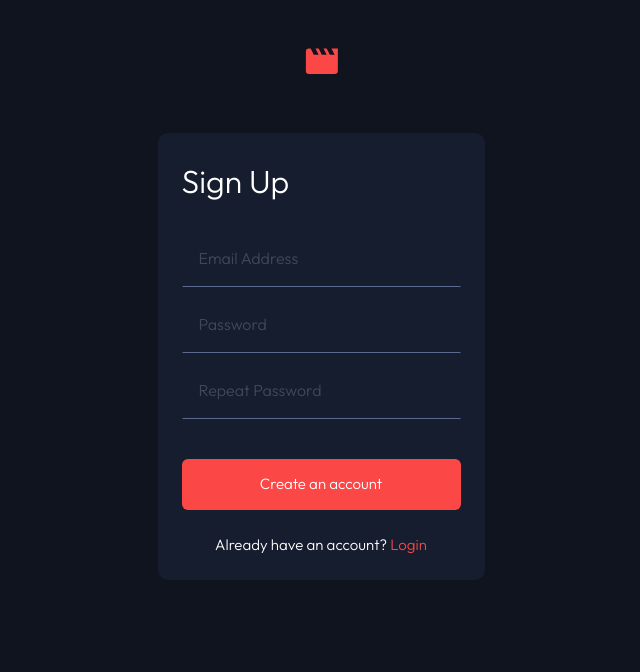
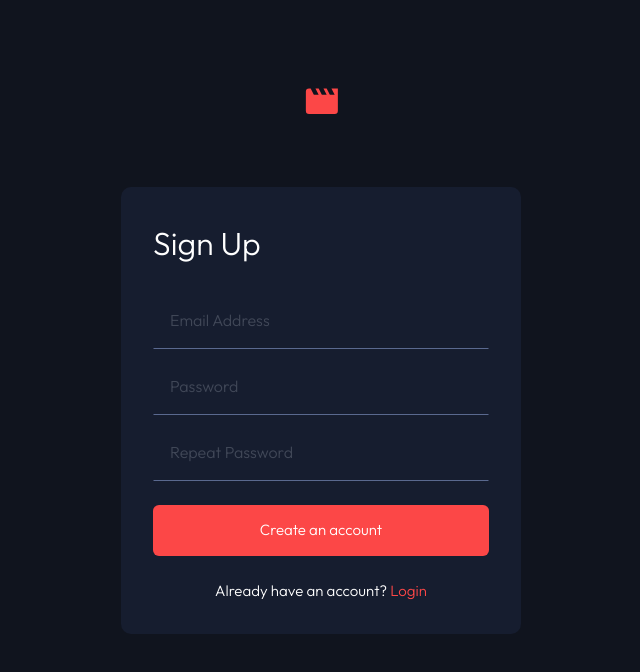
Before and after one commit to orphandeity/entertainment-web-app, a Next.js app: page /signup in a window 1280 px wide. Shown: the top 672 px of the page, without its empty margins (319-959 px from the left). Built offline with nearby package versions, Linux system fonts and the light colour scheme.

Commit message:
🚧 auth responsive styles

```diff
--- a/src/pages/login/index.tsx
+++ b/src/pages/login/index.tsx
@@ -11,26 +11,26 @@ export const Page: NextPage = () => {
         <title>Entertainment Web App | Login</title>
         <meta name="description" content="Frontend Mentor Challenge Project" />
       </Head>
-      <div className="flex min-h-screen flex-col items-center gap-[3.65rem]">
-        <Link href={"/"} className="mt-12">
+      <div className="flex min-h-screen flex-col items-center gap-[3.65rem] md:gap-[4.525rem] lg:gap-[5.1875rem]">
+        <Link href={"/"} className="mt-12 md:mt-[5.5rem] lg:mt-20">
           <Image src={logo} alt="" />
         </Link>
-        <div className="item-center flex w-[20.4375rem] flex-col gap-6 rounded-[0.625rem] bg-_semi-dark-blue p-6">
-          <form className="flex flex-col gap-10 ">
+        <div className="item-center flex w-[20.4375rem] flex-col gap-6 rounded-[0.625rem] bg-_semi-dark-blue p-6 md:w-[25rem] md:p-8">
+          <form className="flex flex-col gap-10 md:gap-0">
             <p className="text-heading-lg font-light">Login</p>
-            <fieldset className="space-y-6 text-body-md font-light text-white">
+            <fieldset className="space-y-6 text-body-md font-light text-white md:mt-10">
               <input
                 type="email"
                 placeholder="Email address"
-                className="w-full border-transparent border-b-_greyish-blue bg-transparent px-4 pb-4 pt-0 caret-_red selection:bg-_red placeholder:opacity-50 focus:border-transparent focus:border-b-white focus:ring-0"
+                className="w-full cursor-pointer border-transparent border-b-_greyish-blue bg-transparent px-4 pb-4 pt-0 caret-_red selection:bg-_red placeholder:opacity-50 focus:border-transparent focus:border-b-white focus:ring-0"
               />
               <input
                 type="password"
                 placeholder="Password"
-                className="w-full border-transparent border-b-_greyish-blue bg-transparent px-4 pb-4 pt-0 caret-_red selection:bg-_red placeholder:opacity-50 focus:border-transparent focus:border-b-white focus:ring-0"
+                className="w-full cursor-pointer border-transparent border-b-_greyish-blue bg-transparent px-4 pb-4 pt-0 caret-_red selection:bg-_red placeholder:opacity-50 focus:border-transparent focus:border-b-white focus:ring-0"
               />
             </fieldset>
-            <button className="rounded-[0.375rem] bg-_red py-[0.875rem] text-body-md font-light">
+            <button className="rounded-[0.375rem] bg-_red py-[0.875rem] text-body-md font-light hover:bg-white hover:text-_dark-blue md:mt-6">
               Login to your account
             </button>
           </form>
--- a/src/pages/signup/index.tsx
+++ b/src/pages/signup/index.tsx
@@ -11,35 +11,35 @@ export const Page: NextPage = () => {
         <title>Entertainment Web App | Sign Up</title>
         <meta name="description" content="Frontend Mentor Challenge Project" />
       </Head>
-      <div className="flex min-h-screen flex-col items-center gap-[3.65rem]">
-        <Link href={"/"} className="mt-12">
+      <div className="flex min-h-screen flex-col items-center gap-[3.65rem] md:gap-[4.525rem] lg:gap-[5.1875rem]">
+        <Link href={"/"} className="mt-12 md:mt-[5.5rem] lg:mt-20">
           <Image src={logo} alt="" />
         </Link>
-        <div className="item-center flex w-[20.4375rem] flex-col gap-6 rounded-[0.625rem] bg-_semi-dark-blue p-6">
-          <form className="flex flex-col gap-10 ">
+        <div className="item-center flex w-[20.4375rem] flex-col gap-6 rounded-[0.625rem] bg-_semi-dark-blue p-6 md:w-[25rem] md:p-8">
+          <form className="flex flex-col gap-10 md:gap-0">
             <p className="text-heading-lg font-light">Sign Up</p>
-            <fieldset className="space-y-6 text-body-md font-light text-white">
+            <fieldset className="space-y-6 text-body-md font-light text-white md:mt-10">
               <input
                 type="email"
                 placeholder="Email Address"
-                className="w-full border-transparent border-b-_greyish-blue bg-transparent px-4 pb-4 pt-0 caret-_red selection:bg-_red placeholder:opacity-50 focus:border-transparent focus:border-b-white focus:ring-0"
+                className="w-full cursor-pointer border-transparent border-b-_greyish-blue bg-transparent px-4 pb-4 pt-0 caret-_red selection:bg-_red placeholder:opacity-50 focus:border-transparent focus:border-b-white focus:ring-0"
               />
               <input
                 type="password"
                 name="password"
                 id="password"
                 placeholder="Password"
-                className="w-full border-transparent border-b-_greyish-blue bg-transparent px-4 pb-4 pt-0 caret-_red selection:bg-_red placeholder:opacity-50 focus:border-transparent focus:border-b-white focus:ring-0"
+                className="w-full cursor-pointer border-transparent border-b-_greyish-blue bg-transparent px-4 pb-4 pt-0 caret-_red selection:bg-_red placeholder:opacity-50 focus:border-transparent focus:border-b-white focus:ring-0"
               />
               <input
                 type="password"
                 name="repeatPassword"
                 id="repeatPassword"
                 placeholder="Repeat Password"
-                className="w-full border-transparent border-b-_greyish-blue bg-transparent px-4 pb-4 pt-0 caret-_red selection:bg-_red placeholder:opacity-50 focus:border-transparent focus:border-b-white focus:ring-0"
+                className="w-full cursor-pointer border-transparent border-b-_greyish-blue bg-transparent px-4 pb-4 pt-0 caret-_red selection:bg-_red placeholder:opacity-50 focus:border-transparent focus:border-b-white focus:ring-0"
               />
             </fieldset>
-            <button className="rounded-[0.375rem] bg-_red py-[0.875rem] text-body-md font-light">
+            <button className="rounded-[0.375rem] bg-_red py-[0.875rem] text-body-md font-light hover:bg-white hover:text-_dark-blue md:mt-6">
               Create an account
             </button>
           </form>
```
